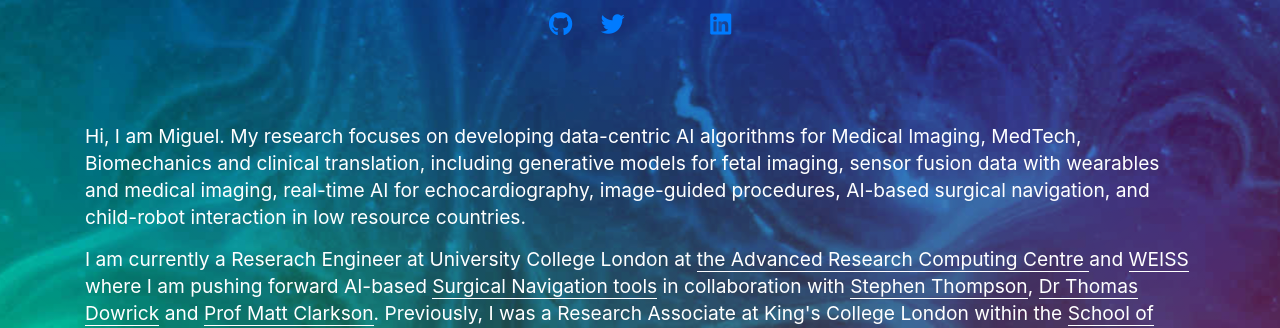
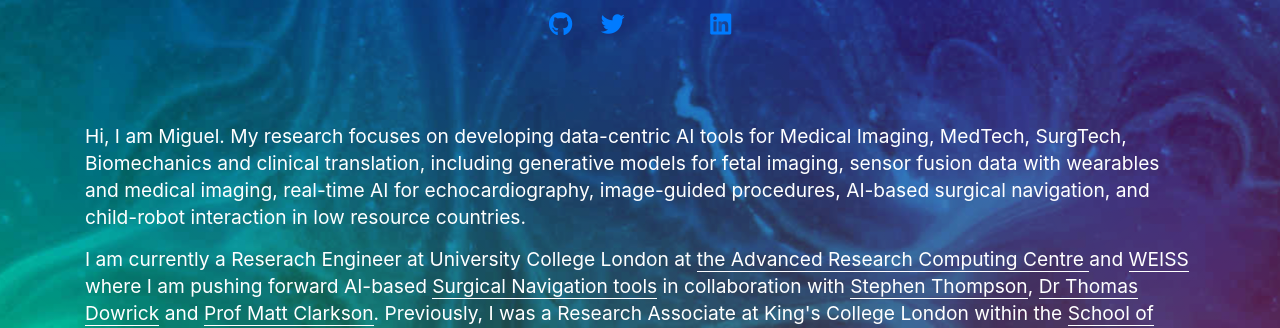
Before and after one commit to mxochicale/mxochicale.github.io, a Jekyll site: the page built from index.html, in a window 1280 px wide. Shown: the part 404-732 px from the top of the page. Built offline with Jekyll 4.4.1, drawn with Linux system fonts in a browser that asks for light colours; nearby versions of some CDN libraries; comment, search, counter and statistics services are not loaded; a style sheet for code colours, icons or effects is not loaded.

Commit message:
refines research aims in me.html (#20)

```diff
--- a/_includes/me.html
+++ b/_includes/me.html
@@ -1,6 +1,6 @@
 <p>
 Hi, I am Miguel.
-My research focuses on developing data-centric AI algorithms for Medical Imaging, MedTech, Biomechanics and clinical translation, including generative models for fetal imaging, sensor fusion data with wearables and medical imaging, real-time AI for echocardiography, image-guided procedures, AI-based surgical navigation, and child-robot interaction in low resource countries.
+My research focuses on developing data-centric AI tools for Medical Imaging, MedTech, SurgTech, Biomechanics and clinical translation, including generative models for fetal imaging, sensor fusion data with wearables and medical imaging, real-time AI for echocardiography, image-guided procedures, AI-based surgical navigation, and child-robot interaction in low resource countries.
 </p>
 
 <p>
```
